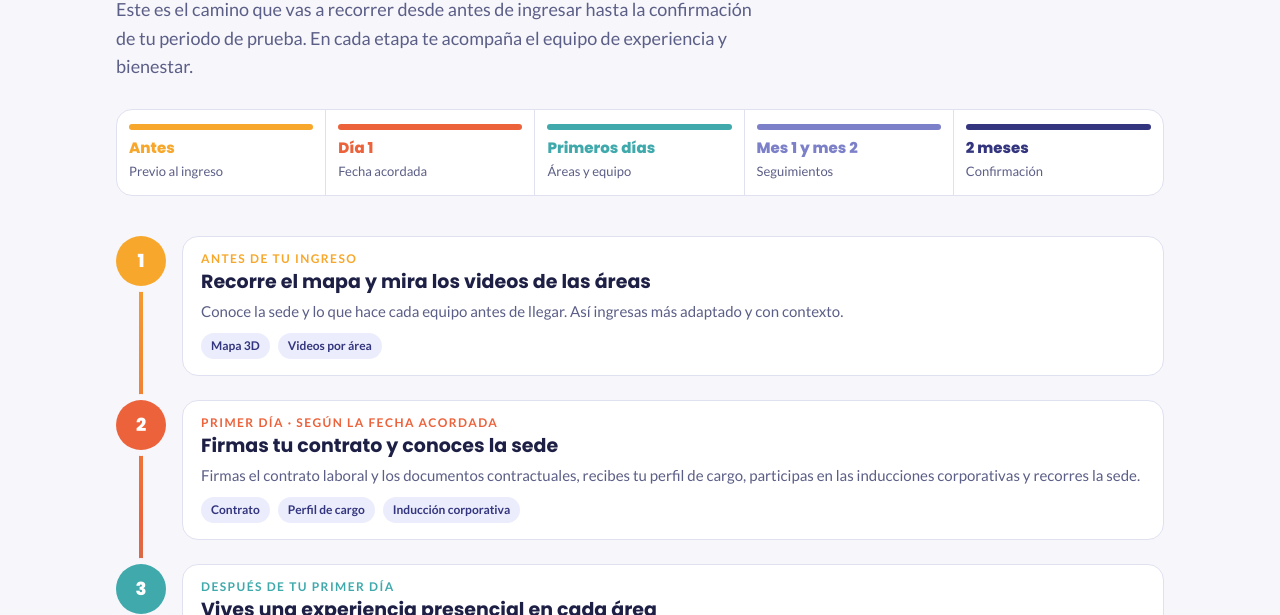
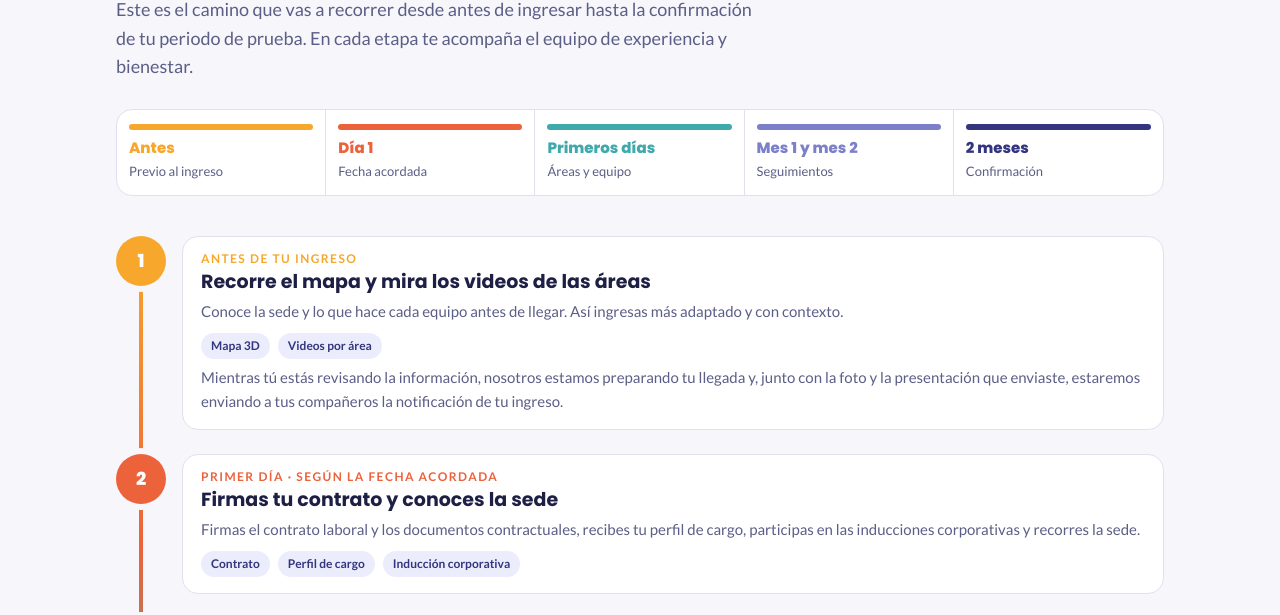
Before and after one commit to Valentinaortizruiz/Bienvenida, a plain HTML site: page index.html in a window 1280 px wide. Both pictures are taken after a click on the button "Ver mis primeros 2 meses". Shown: the part 181-796 px from the top of the page. Drawn offline with Linux system fonts and the light colour scheme.

Commit message:
Ajusta la ruta de los primeros 2 meses
Co-Authored-By: Claude Opus 5.5 <noreply@anthropic.com>

```diff
--- a/index.html
+++ b/index.html
@@ -432,9 +432,9 @@ footer .wrap{display:flex;flex-wrap:wrap;gap:8px 20px;justify-content:space-betw
       <div style="--c:var(--navy)"><i></i><b style="color:var(--brand)">2 meses</b><span>Confirmación</span></div>
     </div>
     <ol class="timeline">
-      <li style="--c:var(--amber)"><span class="node">1</span><div class="body"><span class="when">Antes de tu ingreso</span><h3>Recorre el mapa y mira los videos de las áreas</h3><p>Conoce la sede y lo que hace cada equipo antes de llegar. Así ingresas más adaptado y con contexto.</p><div class="chips"><span class="chip">Mapa 3D</span><span class="chip">Videos por área</span></div></div></li>
+      <li style="--c:var(--amber)"><span class="node">1</span><div class="body"><span class="when">Antes de tu ingreso</span><h3>Recorre el mapa y mira los videos de las áreas</h3><p>Conoce la sede y lo que hace cada equipo antes de llegar. Así ingresas más adaptado y con contexto.</p><div class="chips"><span class="chip">Mapa 3D</span><span class="chip">Videos por área</span></div><p>Mientras tú estás revisando la información, nosotros estamos preparando tu llegada y, junto con la foto y la presentación que enviaste, estaremos enviando a tus compañeros la notificación de tu ingreso.</p></div></li>
       <li style="--c:var(--coral)"><span class="node">2</span><div class="body"><span class="when">Primer día · según la fecha acordada</span><h3>Firmas tu contrato y conoces la sede</h3><p>Firmas el contrato laboral y los documentos contractuales, recibes tu perfil de cargo, participas en las inducciones corporativas y recorres la sede.</p><div class="chips"><span class="chip">Contrato</span><span class="chip">Perfil de cargo</span><span class="chip">Inducción corporativa</span></div></div></li>
-      <li style="--c:var(--teal)"><span class="node">3</span><div class="body"><span class="when">Después de tu primer día</span><h3>Vives una experiencia presencial en cada área</h3><p>Visitas las áreas y conoces en persona lo que viste en los videos: quiénes las conforman y cómo se conectan con tu trabajo.</p></div></li>
+      <li style="--c:var(--teal)"><span class="node">3</span><div class="body"><span class="when">Durante tus primeros días</span><h3>Vives una experiencia presencial en cada área</h3><p>Visitas las áreas y conoces en persona lo que viste en los videos: quiénes las conforman y cómo se conectan con tu trabajo.</p></div></li>
       <li style="--c:#7c80c8"><span class="node">4</span><div class="body"><span class="when">Luego</span><h3>Te presentamos a tu líder y a tu equipo</h3><p>Conoces a tu líder y a tu equipo de trabajo, e inicias tu proceso de entrenamiento y de reconocimiento del entorno.</p></div></li>
       <li style="--c:var(--coral)"><span class="node">5</span><div class="body"><span class="when">Durante los 2 meses</span><h3>Seguimientos formativos y de periodo de prueba</h3><p>Tienes 4 seguimientos formativos, a cargo del equipo de formación, y 2 seguimientos de periodo de prueba, en el primer y en el segundo mes, a cargo del equipo de onboarding. Así te sientes acompañado y podemos identificar qué necesitas.</p><div class="chips"><span class="chip">4 formativos</span><span class="chip">2 de periodo de prueba</span></div></div></li>
       <li style="--c:var(--navy)"><span class="node">6</span><div class="body"><span class="when">A los 2 meses</span><h3>Confirmación de tu periodo de prueba</h3><p>Cerramos el proceso con la confirmación de tu periodo de prueba.</p></div></li>
```
